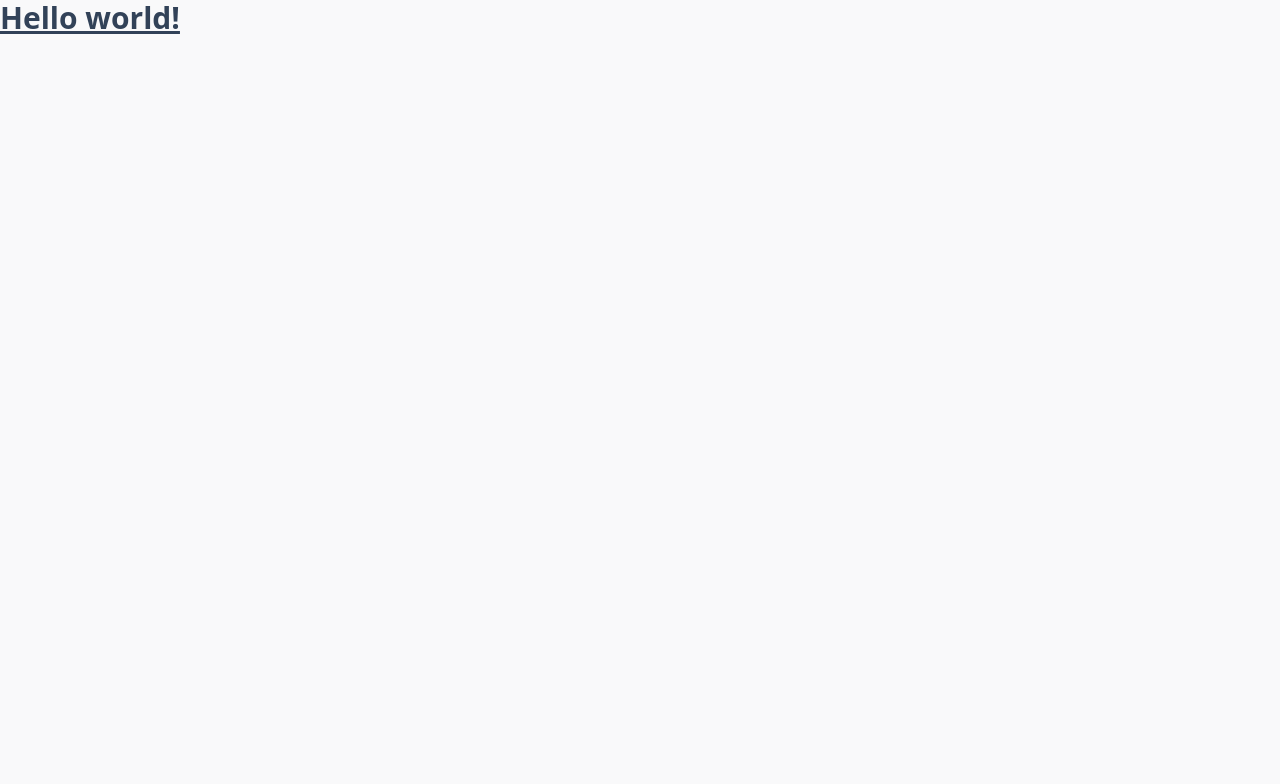
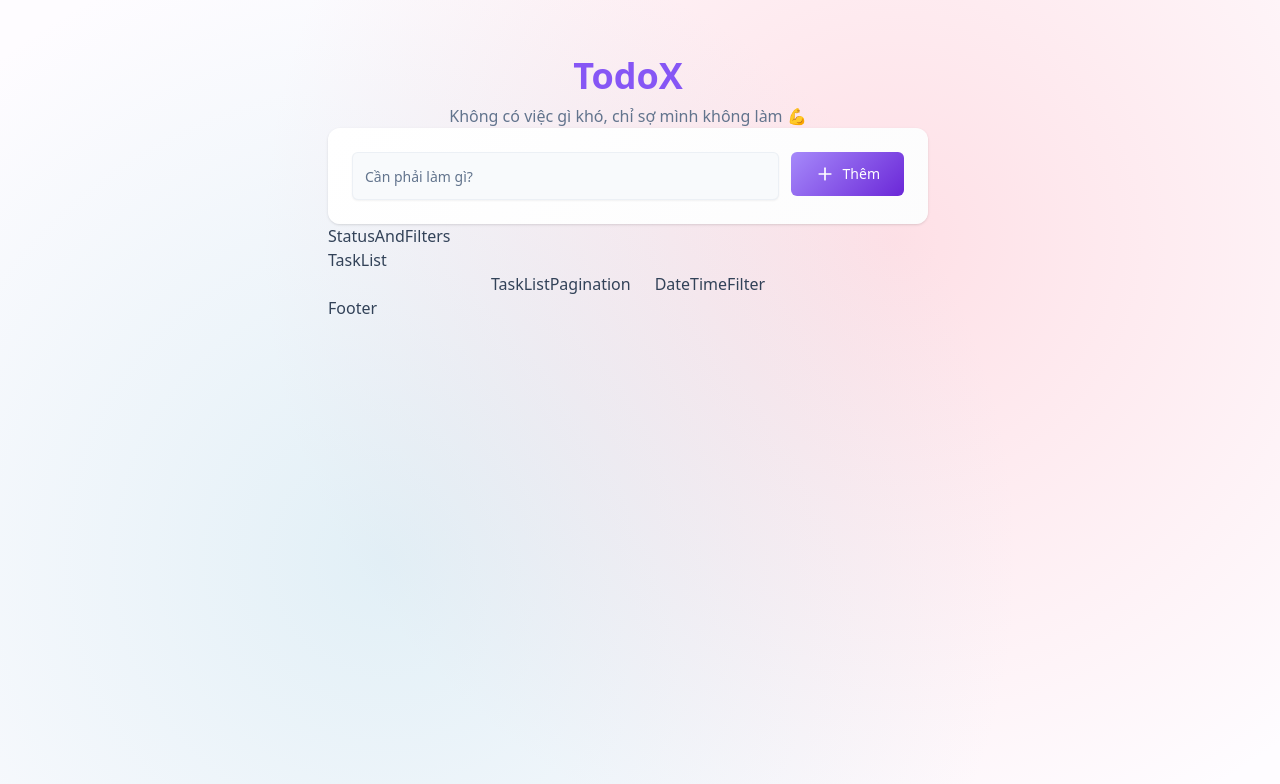
Before and after one commit to baoqp19/TodoX, a React app in the folder frontend/: page / in a window 1280 px wide. Shown: the top 784 px of the page. Built offline with nearby package versions, Linux system fonts and the light colour scheme; the HTML template or start-up script is replaced by a standard one.

Commit message:
ui addtask vs header

```diff
--- /dev/null
+++ b/frontend/src/components/AddTask.jsx
@@ -0,0 +1,25 @@
+import React from "react";
+import { Card } from "./ui/card";
+import { Button } from "./ui/button";
+import { Plus } from "lucide-react";
+import { Input } from "./ui/input";
+
+const AddTask = () => {
+  return (
+    <Card className="p-6 border-0 bg-gradient-card shadow-custom-lg">
+      <div className="flex flex-col gap-3 sm:flex-row">
+        <Input
+          type="text"
+          placeholder="Cần phải làm gì?"
+          className="h-12 text-base bg-slate-50 sm:flex-1 border-border/50 focus:border-primary/50 focus:ring-primary/20"
+        />
+        <Button variant="gradient" size="xl" className="px-6">
+          <Plus className="size-5" />
+          Thêm
+        </Button>
+      </div>
+    </Card>
+  );
+};
+
+export default AddTask;
--- /dev/null
+++ b/frontend/src/components/DateTimeFilter.jsx
@@ -0,0 +1,7 @@
+import React from "react";
+
+const DateTimeFilter = () => {
+  return <div>DateTimeFilter</div>;
+};
+
+export default DateTimeFilter;
--- /dev/null
+++ b/frontend/src/components/Footer.jsx
@@ -0,0 +1,7 @@
+import React from "react";
+
+const Footer = () => {
+  return <div>Footer</div>;
+};
+
+export default Footer;
--- /dev/null
+++ b/frontend/src/components/Header.jsx
@@ -0,0 +1,17 @@
+import React from "react";
+
+const Header = () => {
+  return (
+    <div className="space-y-2 text-center">
+      <h1 className="text-4xl font-bold text-transparent bg-primary bg-clip-text">
+        TodoX
+      </h1>
+
+      <p className="text-muted-foreground">
+        Không có việc gì khó, chỉ sợ mình không làm 💪
+      </p>
+    </div>
+  );
+};
+
+export default Header;
--- /dev/null
+++ b/frontend/src/components/StatusAndFilters.jsx
@@ -0,0 +1,9 @@
+import React from 'react'
+
+const StatusAndFilters = () => {
+  return (
+    <div>StatusAndFilters</div>
+  )
+}
+
+export default StatusAndFilters
--- /dev/null
+++ b/frontend/src/components/TaskList.jsx
@@ -0,0 +1,9 @@
+import React from 'react'
+
+const TaskList = () => {
+  return (
+    <div>TaskList</div>
+  )
+}
+
+export default TaskList
--- /dev/null
+++ b/frontend/src/components/TaskListPagination.jsx
@@ -0,0 +1,9 @@
+import React from 'react'
+
+const TaskListPagination = () => {
+  return (
+    <div>TaskListPagination</div>
+  )
+}
+
+export default TaskListPagination
--- a/frontend/src/components/ui/button.jsx
+++ b/frontend/src/components/ui/button.jsx
@@ -1,8 +1,8 @@
-import * as React from "react"
-import { Slot } from "@radix-ui/react-slot"
+import * as React from "react";
+import { Slot } from "@radix-ui/react-slot";
 import { cva } from "class-variance-authority";
 
-import { cn } from "@/lib/utils"
+import { cn } from "@/lib/utils";
 
 const buttonVariants = cva(
   "inline-flex items-center justify-center gap-2 whitespace-nowrap rounded-md text-sm font-medium transition-all disabled:pointer-events-none disabled:opacity-50 [&_svg]:pointer-events-none [&_svg:not([class*='size-'])]:size-4 shrink-0 [&_svg]:shrink-0 outline-none focus-visible:border-ring focus-visible:ring-ring/50 focus-visible:ring-[3px] aria-invalid:ring-destructive/20 dark:aria-invalid:ring-destructive/40 aria-invalid:border-destructive",
@@ -19,11 +19,14 @@ const buttonVariants = cva(
         ghost:
           "hover:bg-accent hover:text-accent-foreground dark:hover:bg-accent/50",
         link: "text-primary underline-offset-4 hover:underline",
+        gradient:
+          "bg-gradient-primary text-primary-foreground hover:shadow-glow hover:scale-105 active:scale-95 border-0",
       },
       size: {
         default: "h-9 px-4 py-2 has-[>svg]:px-3",
         sm: "h-8 rounded-md gap-1.5 px-3 has-[>svg]:px-2.5",
         lg: "h-10 rounded-md px-6 has-[>svg]:px-4",
+        xl: "h-11 rounded-md px-8",
         icon: "size-9",
       },
     },
@@ -32,23 +35,18 @@ const buttonVariants = cva(
       size: "default",
     },
   }
-)
+);
 
-function Button({
-  className,
-  variant,
-  size,
-  asChild = false,
-  ...props
-}) {
-  const Comp = asChild ? Slot : "button"
+function Button({ className, variant, size, asChild = false, ...props }) {
+  const Comp = asChild ? Slot : "button";
 
   return (
     <Comp
       data-slot="button"
       className={cn(buttonVariants({ variant, size, className }))}
-      {...props} />
+      {...props}
+    />
   );
 }
 
-export { Button, buttonVariants }
+export { Button, buttonVariants };
--- /dev/null
+++ b/frontend/src/components/ui/input.jsx
@@ -0,0 +1,24 @@
+import * as React from "react"
+
+import { cn } from "@/lib/utils"
+
+function Input({
+  className,
+  type,
+  ...props
+}) {
+  return (
+    <input
+      type={type}
+      data-slot="input"
+      className={cn(
+        "file:text-foreground placeholder:text-muted-foreground selection:bg-primary selection:text-primary-foreground dark:bg-input/30 border-input h-9 w-full min-w-0 rounded-md border bg-transparent px-3 py-1 text-base shadow-xs transition-[color,box-shadow] outline-none file:inline-flex file:h-7 file:border-0 file:bg-transparent file:text-sm file:font-medium disabled:pointer-events-none disabled:cursor-not-allowed disabled:opacity-50 md:text-sm",
+        "focus-visible:border-ring focus-visible:ring-ring/50 focus-visible:ring-[3px]",
+        "aria-invalid:ring-destructive/20 dark:aria-invalid:ring-destructive/40 aria-invalid:border-destructive",
+        className
+      )}
+      {...props} />
+  );
+}
+
+export { Input }
--- a/frontend/src/pages/HomePage.jsx
+++ b/frontend/src/pages/HomePage.jsx
@@ -1,7 +1,46 @@
+import AddTask from "@/components/AddTask";
+import DateTimeFilter from "@/components/DateTimeFilter";
+import Footer from "@/components/Footer";
+import Header from "@/components/Header";
+import StatusAndFilters from "@/components/StatusAndFilters";
+import TaskList from "@/components/TaskList";
+import TaskListPagination from "@/components/TaskListPagination";
 import React from "react";
 
 const HomePage = () => {
-  return <h1 class="text-3xl font-bold underline">Hello world!</h1>;
+  return (
+    <div className="min-h-screen w-full bg-[#fefcff] relative">
+      {/* Dreamy Sky Pink Glow */}
+      <div
+        className="absolute inset-0 z-0"
+        style={{
+          backgroundImage: `
+        radial-gradient(circle at 30% 70%, rgba(173, 216, 230, 0.35), transparent 60%),
+        radial-gradient(circle at 70% 30%, rgba(255, 182, 193, 0.4), transparent 60%)`,
+        }}
+      />
+      {/* Your Content/Components */}
+      <div className="container relative z-10 pt-8 mx-auto ">
+        <div className="w-full max-w-2xl p-6 mx-auto space-x-6">
+          {/* Header Component  */}
+          <Header />
+          {/* AddTask Component  */}
+          <AddTask />
+          {/* thống kê và Bộ lọc  */}
+          <StatusAndFilters />
+          {/* TaskList Component  */}
+          <TaskList />
+          {/* Phân trang  */}
+          <div className="flex flex-col items-center justify-center gap-6 sm:flex-row">
+            <TaskListPagination />
+            <DateTimeFilter />
+          </div>
+          {/* Footer Component  */}
+          <Footer />
+        </div>
+      </div>
+    </div>
+  );
 };
 
 export default HomePage;
```
